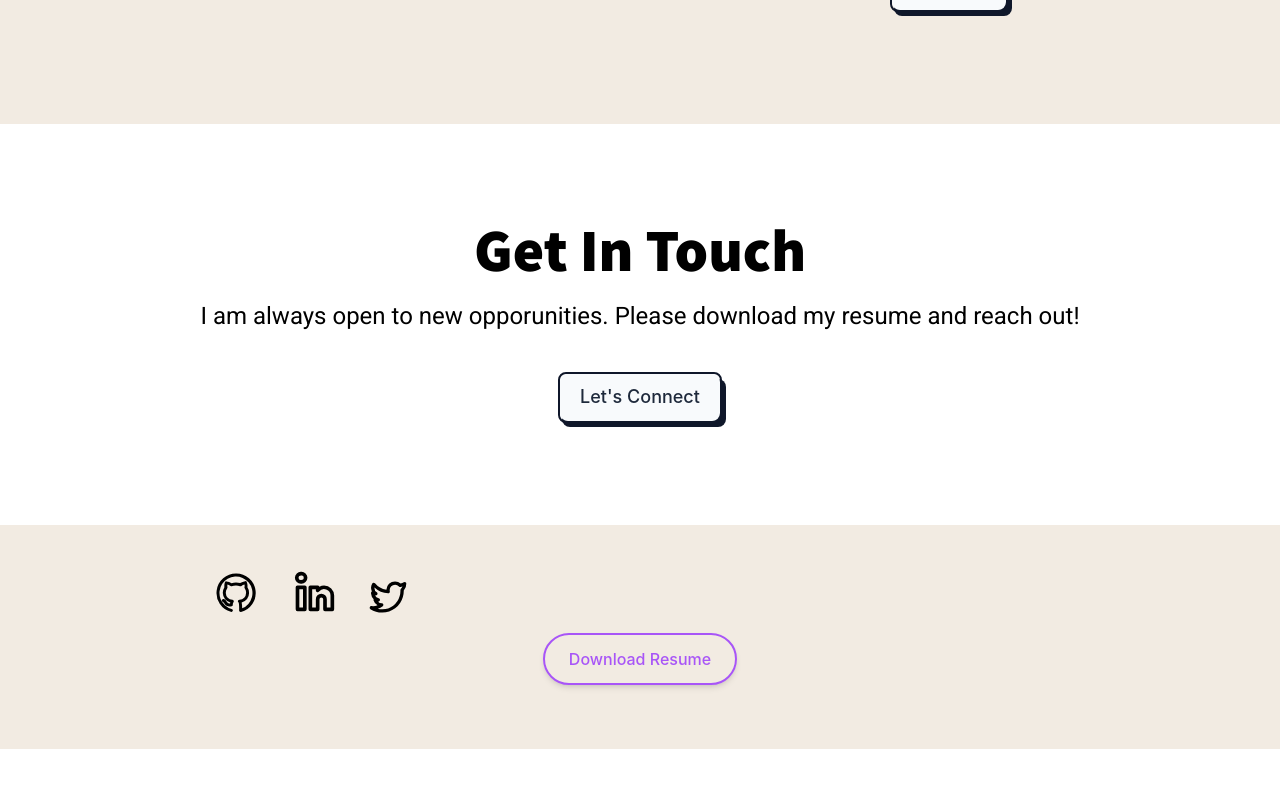
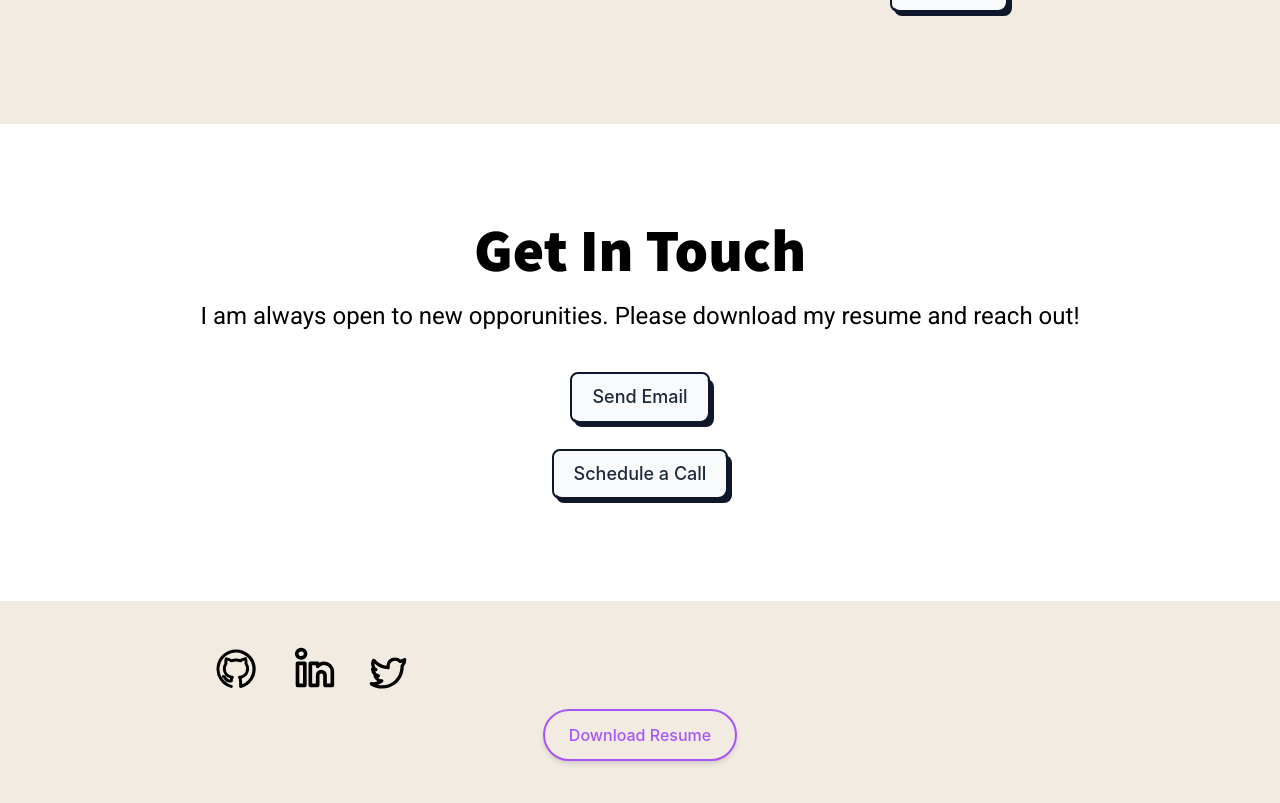
Before and after one commit to kjschelling/thekjcode, a React (Create React App) app: page / in a window 1280 px wide. Shown: the part 4550-5353 px from the top of the page. Before the commit the page ends 5299 px from the top, so only its background shows below. Built offline with nearby package versions, Linux system fonts and the light colour scheme.

Commit message:
added another button in contact section linking to Calendly account

```diff
--- a/src/components/Contact.jsx
+++ b/src/components/Contact.jsx
@@ -31,7 +31,7 @@
             <span className="relative z-10 block px-5 py-3 overflow-hidden font-medium leading-tight text-gray-800 transition-colors duration-300 ease-out border-2 border-gray-900 rounded-lg group-hover:text-white">
               <span className="absolute inset-0 w-full h-full px-5 py-3 rounded-lg bg-gray-50"></span>
               <span className="absolute left-0 w-48 h-48 -ml-2 transition-all duration-300 origin-top-right -rotate-90 -translate-x-full translate-y-12 bg-gray-900 group-hover:-rotate-180 ease"></span>
-              <span className="relative">Let's Connect</span>
+              <span className="relative">Send Email</span>
             </span>
             <span
               class="absolute bottom-0 right-0 w-full h-12 -mb-1 -mr-1 transition-all duration-200 ease-linear bg-gray-900 rounded-lg group-hover:mb-0 group-hover:mr-0"
@@ -41,6 +41,23 @@
 
           {/* end connect button */}
         </div>
+        <div>
+          <a
+            href="https://calendly.com/thekjcode"
+            target="_blank"
+            className="relative inline-block text-lg group"
+          >
+            <span className="relative z-10 block px-5 py-3 overflow-hidden font-medium leading-tight text-gray-800 transition-colors duration-300 ease-out border-2 border-gray-900 rounded-lg group-hover:text-white">
+              <span className="absolute inset-0 w-full h-full px-5 py-3 rounded-lg bg-gray-50"></span>
+              <span className="absolute left-0 w-48 h-48 -ml-2 transition-all duration-300 origin-top-right -rotate-90 -translate-x-full translate-y-12 bg-gray-900 group-hover:-rotate-180 ease"></span>
+              <span className="relative">Schedule a Call</span>
+            </span>
+            <span
+              class="absolute bottom-0 right-0 w-full h-12 -mb-1 -mr-1 transition-all duration-200 ease-linear bg-gray-900 rounded-lg group-hover:mb-0 group-hover:mr-0"
+              data-rounded="rounded-lg"
+            ></span>
+          </a>
+        </div>
       </div>
       <Modal isOpen={isOpen} setIsOpen={setIsOpen} closeModal={closeModal} />
     </div>
```
